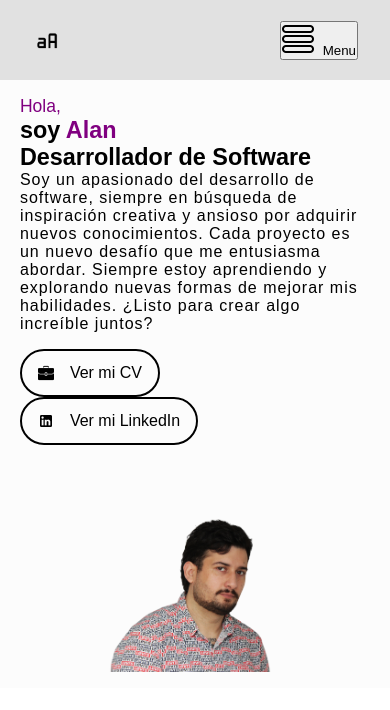
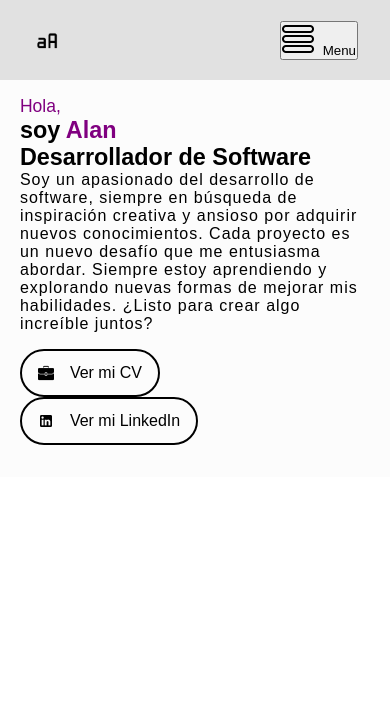
Before and after one commit to alanfrancoa/portfolio, a React (Vite) app in the folder portfolio-personal/: page / in a window 390 px wide. Shown: the top 710 px of the page. Built offline with nearby package versions, Linux system fonts and the light colour scheme; a web font is replaced by a local one.

Commit message:
Se corrige imagen, para que no se vea en dispositivos pequeños.

```diff
--- a/portfolio-personal/src/Components/Intro/intro.css
+++ b/portfolio-personal/src/Components/Intro/intro.css
@@ -159,6 +159,9 @@
     height: auto;
     margin-bottom: 2rem;
   }
+  .intro-img {
+    display: none;
+  }
   .hola {
     font-size: 4.5vw;
   }
@@ -182,6 +185,9 @@
     max-width: 90vw;
     margin: 0 auto 1rem auto;
   }
+  .intro-img {
+    display: none;
+  }
   .introContent {
     width: 98vw;
     font-size: 6vw;
--- a/portfolio-personal/src/Components/Intro/intro.jsx
+++ b/portfolio-personal/src/Components/Intro/intro.jsx
@@ -27,7 +27,7 @@ const Intro = () => {
             <button className={`introBtn ${theme}`} onClick={() => handleClick('https://www.linkedin.com/in/alan-f-alvarez/')}>{theme == 'dark' ? <img src={linkedIn} alt="" className="imgBtn"/> : <img src={linkedInB} alt="" className="imgBtn"/> }{t('viewLinkedIn')}</button>
             </div>
         </div>
-        <img src={alan} alt="Alan-background" className="bg" />
+  <img src={alan} alt="Alan-background" className="bg intro-img" />
     </section>
   )
 }
```
